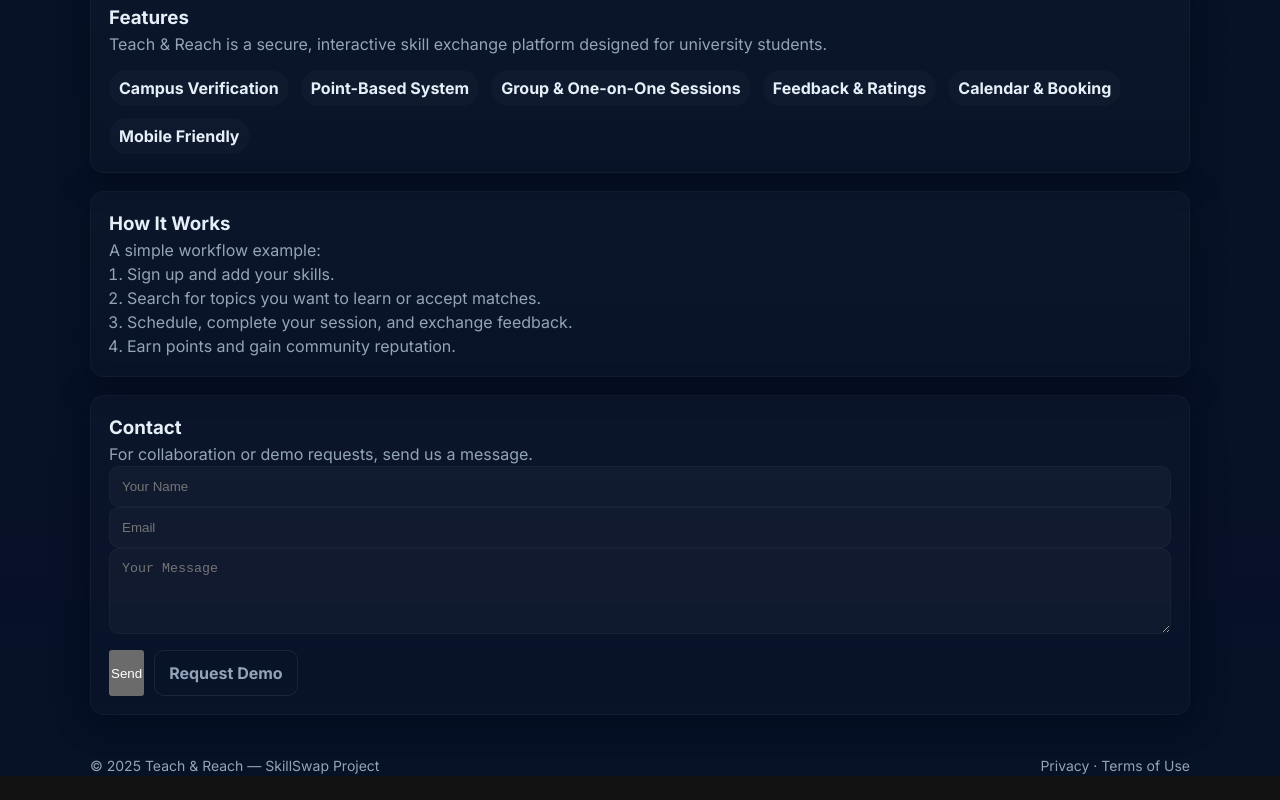
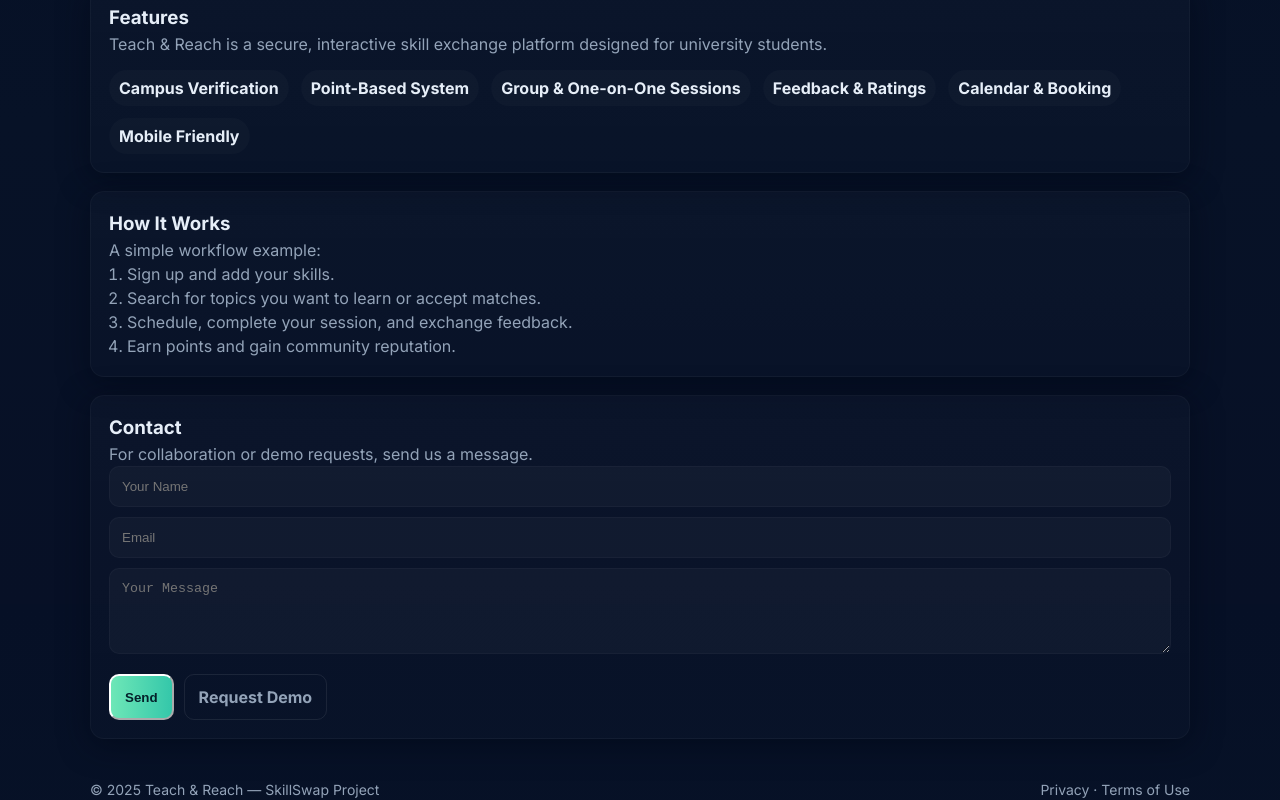
Before and after one commit to MCGirgin/MCGirgin.github.io, a plain HTML site: page index.html in a window 1280 px wide. Shown: the part 996-1796 px from the top of the page. Before the commit the page ends 1772 px from the top, so only its background shows below. Drawn offline with Linux system fonts and the light colour scheme.

Commit message:
Some changes

```diff
--- a/index.html
+++ b/index.html
@@ -271,12 +271,12 @@
         <div class="card">
           <h3>Contact</h3>
           <p class="muted">For collaboration or demo requests, send us a message.</p>
-          <form onsubmit="event.preventDefault();alert('Message sent (simulation).')">
+          <form id="signup" class="signup" onsubmit="event.preventDefault();alert('Message sent (simulation).')">
             <input class="input" placeholder="Your Name" required />
             <input class="input" placeholder="Email" required />
             <textarea class="input" placeholder="Your Message" rows="4"></textarea>
             <div style="display:flex;gap:10px;margin-top:10px;flex-wrap:wrap">
-              <button class="btn" type="submit">Send</button>
+              <button class="cta" type="submit">Send</button>
               <a class="btn-outline" href="#">Request Demo</a>
             </div>
           </form>
```
